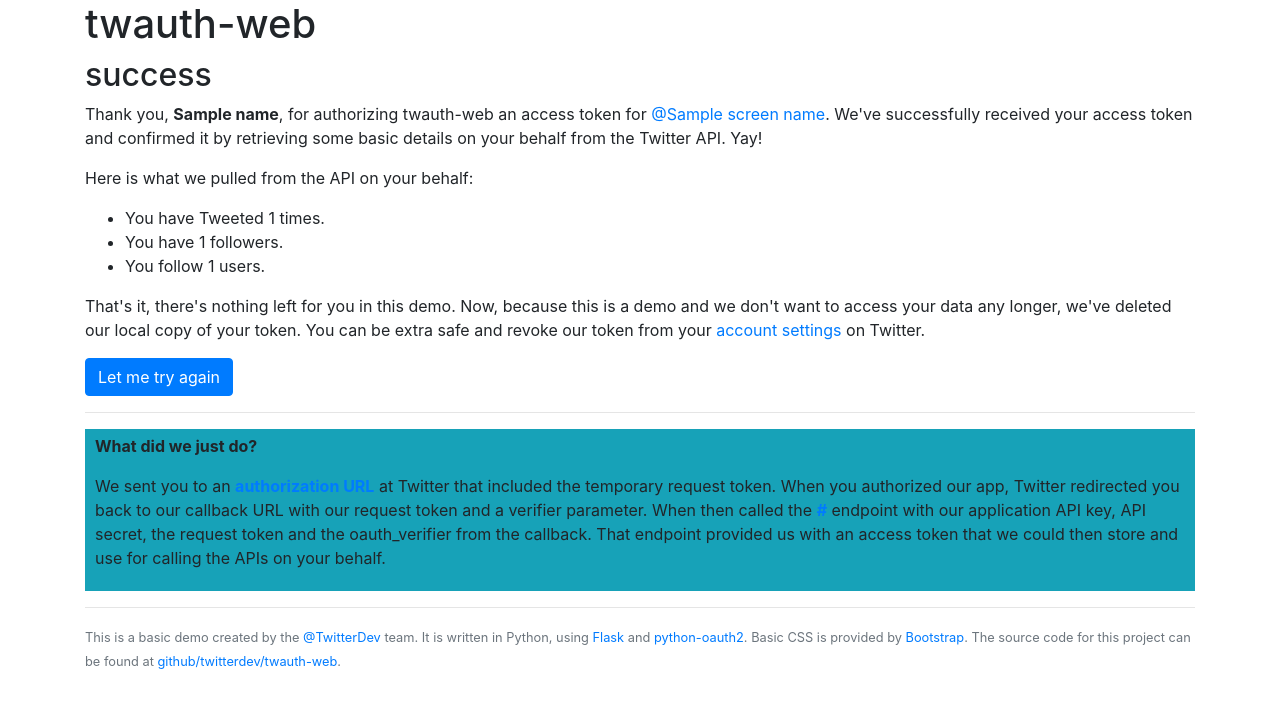
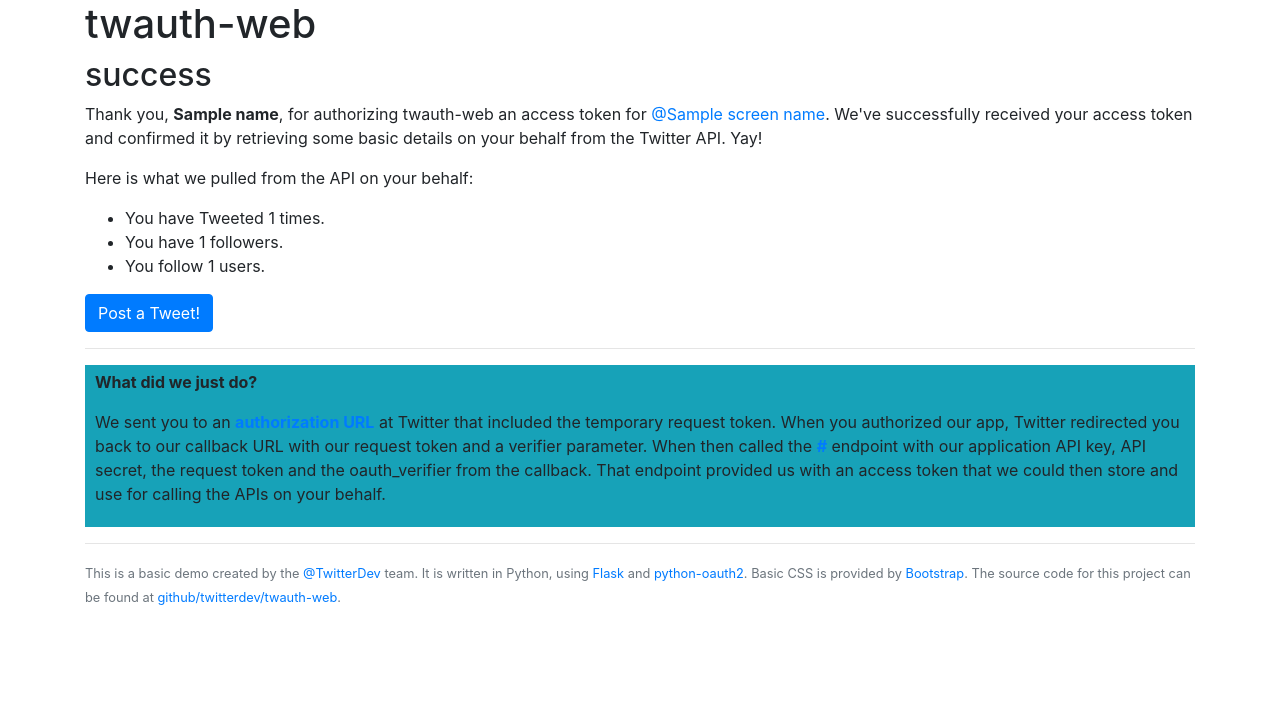
Before and after one commit to SokKanaTorajd/twitter-app, a Flask app: template templates/callback-success.html in a window 1280 px wide. Shown: the top 708 px of the page. Run offline with Flask 2, Linux system fonts and the light colour scheme; the template is opened without the code that fills it: most values are stand-ins (such as "Sample title", 1, 10 or a date in 2020); parts of the project's set-up code (start-up, migrations or seed data) failed here and were passed over; some libraries are stand-ins or nearby versions.

Commit message:
add post tweet button

```diff
--- a/templates/callback-success.html
+++ b/templates/callback-success.html
@@ -1,9 +1,10 @@
 {% extends "base.html" %}
 {% block title %}success{% endblock %}
 {% block containercontent %}
+<div>
 	<h2>success</h2>
-<p>Thank you, <strong>{{ name }}</strong>, for authorizing twauth-web an access token for <a href="https://twitter.com/{{ screen_name }}">@{{
-		screen_name }}</a>. We've successfully received your access token and confirmed it by retrieving some basic details
+	<p>Thank you, <strong>{{ name }}</strong>, for authorizing twauth-web an access token for <a href="https://twitter.com/{{ screen_name }}">@{{screen_name }}</a>.
+		We've successfully received your access token and confirmed it by retrieving some basic details
 		on your behalf from the Twitter API. Yay!</p>
 	<p>Here is what we pulled from the API on your behalf:</p>
 	<ul>
@@ -11,10 +12,11 @@
 		<li>You have <span class="label label-success">{{ followers_count }}</span> followers.</li>
 		<li>You follow <span class="label label-success">{{ friends_count }}</span> users.</li>
 	</ul>
-<p>That's it, there's nothing left for you in this demo. Now, because this is a demo and we don't want to access your
+	<!-- <p>That's it, there's nothing left for you in this demo. Now, because this is a demo and we don't want to access your
 		data any longer, we've deleted our local copy of your token. You can be extra safe and revoke our token from your <a
-	 href="https://twitter.com/settings/applications">account settings</a> on Twitter.</p>
-<a href="/" class="btn btn-small btn-primary">Let me try again</a>
+		href="https://twitter.com/settings/applications">account settings</a> on Twitter.</p> -->
+	<!-- <a href="/" class="btn btn-small btn-primary">Let me try again</a> -->
+	<a href="{{ url_for('post_tweet') }}" class="btn btn-small btn-primary">Post a Tweet!</a>
 	<hr>
 	<div class="bg-info" style="padding-left: 10px; padding-right: 10px; padding-top: 5px; padding-bottom: 5px;">
 		<p><strong>What did we just do?</strong></p>
@@ -26,4 +28,5 @@
 			oauth_verifier from the callback. That endpoint provided us with an access token that we could then store and use for
 			calling the APIs on your behalf.</p>
 	</div>
+</div>
 {% endblock %}
```
Lines whose indentation alone changed are shown as unchanged.
